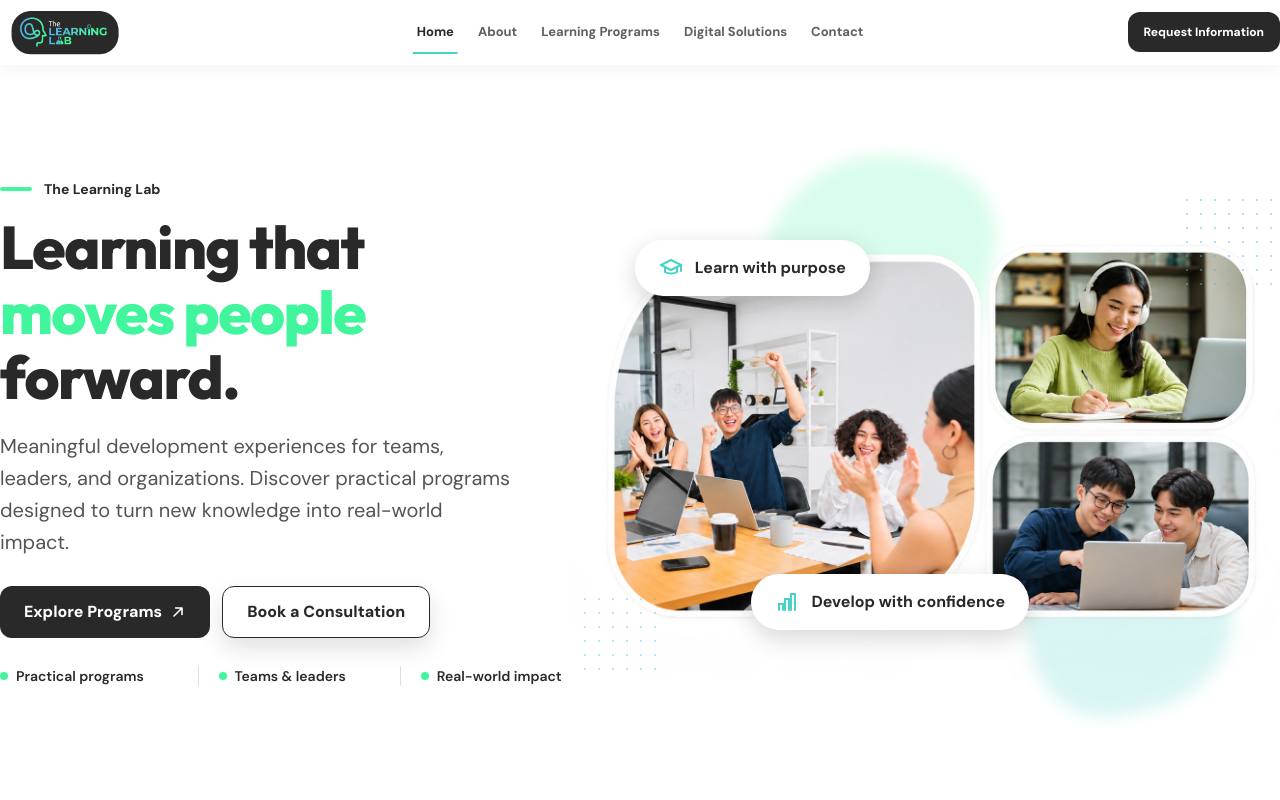
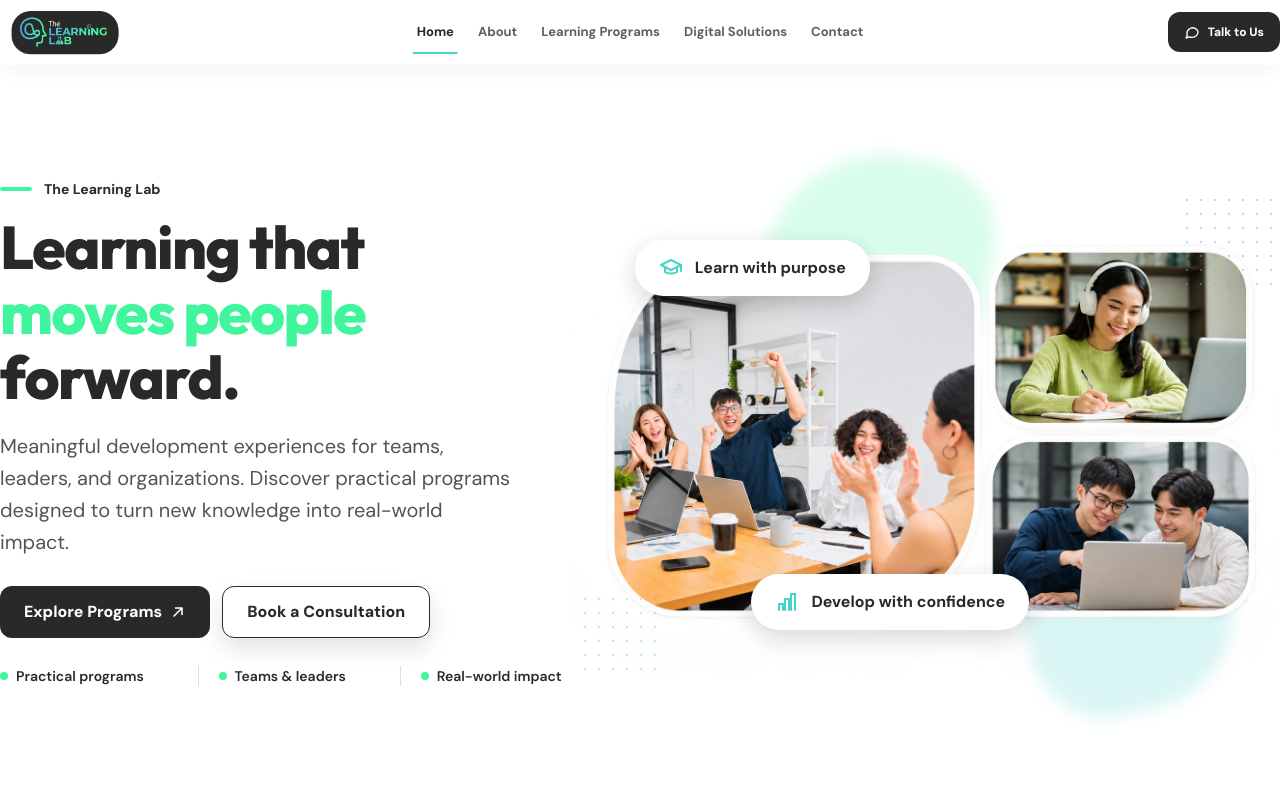
Before and after one commit to gabzy0423/The-Learning-Lab, a Next.js app: page / in a window 1280 px wide. Shown: the top 800 px of the page. Built offline with nearby package versions, Linux system fonts and the light colour scheme.

Commit message:
Rename header CTA to talk to us

```diff
--- a/components/layout/Header.tsx
+++ b/components/layout/Header.tsx
@@ -230,8 +230,11 @@ export function Header() {
 
         </nav>
 
-        <Link href="/contact?interest=program-information" className="hidden min-h-10 items-center justify-center whitespace-nowrap rounded-xl bg-brand-charcoal px-4 text-xs font-extrabold text-white transition-transform hover:-translate-y-0.5 focus-visible:outline-2 focus-visible:outline-offset-2 focus-visible:outline-brand-cyan-blue lg:inline-flex" onClick={closeDesktopMenus}>
-          Request Information
+        <Link href="/contact?interest=program-information" className="hidden min-h-10 items-center justify-center gap-2 whitespace-nowrap rounded-xl bg-brand-charcoal px-4 text-xs font-extrabold text-white transition-transform hover:-translate-y-0.5 focus-visible:outline-2 focus-visible:outline-offset-2 focus-visible:outline-brand-cyan-blue lg:inline-flex" onClick={closeDesktopMenus}>
+          <svg aria-hidden="true" viewBox="0 0 24 24" className="size-4" fill="none" stroke="currentColor" strokeWidth="2" strokeLinecap="round" strokeLinejoin="round">
+            <path d="M21 11.5a8.38 8.38 0 0 1-9 8.5 9.8 9.8 0 0 1-4-.8L3 21l1.8-4.2A8.5 8.5 0 1 1 21 11.5Z" />
+          </svg>
+          Talk to Us
         </Link>
 
         <button ref={menuButtonRef} type="button" className="grid size-11 place-items-center rounded-xl text-brand-charcoal transition-colors hover:bg-brand-turquoise/20 focus-visible:outline-2 focus-visible:outline-offset-2 focus-visible:outline-brand-cyan-blue lg:hidden" aria-label="Open navigation menu" onClick={openMobileMenu}>
```
